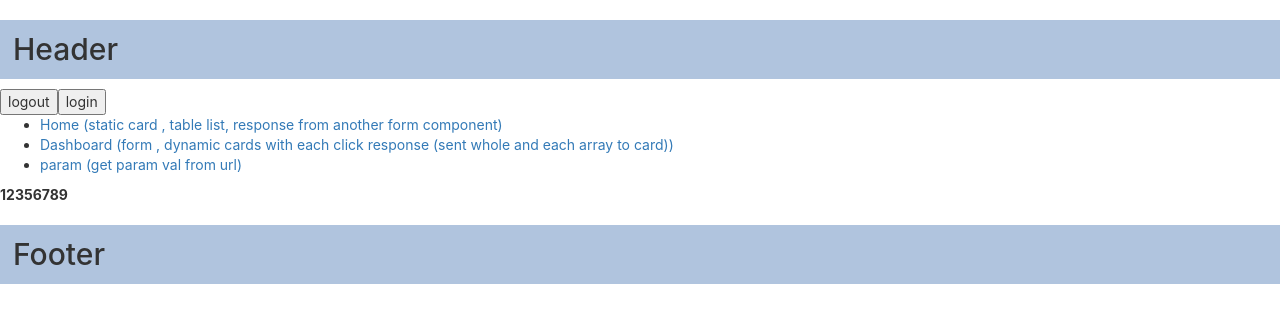
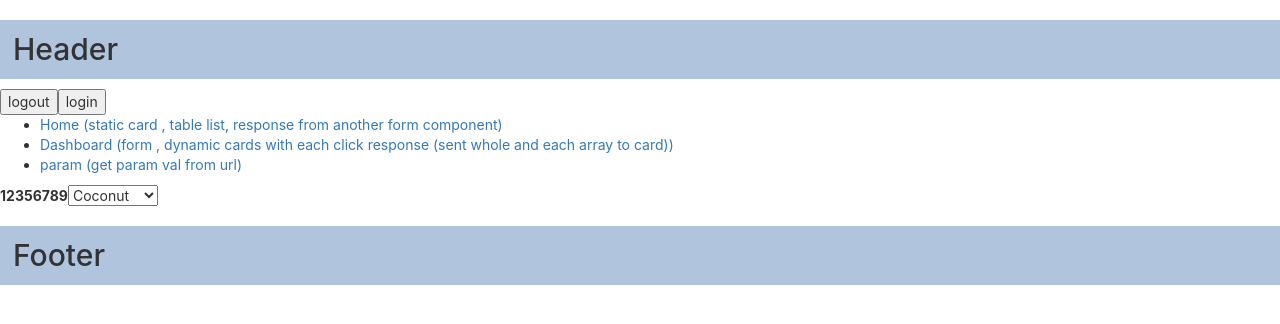
Before and after one commit to akhil-bp/react-basics, a React (Create React App) app: page / in a window 1280 px wide. Shown: the top 324 px of the page. Built offline with nearby package versions, Linux system fonts and the light colour scheme.

Commit message:
works fine

```diff
--- a/src/components/footer.js
+++ b/src/components/footer.js
@@ -1,24 +1,35 @@
 import React from "react";
-export default class Footer extends React.Component{
-    state={
-        data:null
+export default class Footer extends React.Component {
+    state = {
+        data: null,
+        selected: null
     }
     componentDidMount() {
-        const num = [1,2,3,5,6,7,8,9];
-        const dd = num.map((d)=>{
-            return(
-            <b key={d}>{d}</b>
+        const num = [1, 2, 3, 5, 6, 7, 8, 9];
+        const dd = num.map((d) => {
+            return (
+                <b key={d}>{d}</b>
             )
         })
-        this.setState({data:dd})
+        this.setState({ data: dd })
     }
-    render(){
+    handleChange = (e)=> {
+        this.setState({selected : e.target.value})
+        }
+    render() {
 
-    return(
+        return (
             <span>{this.state.data}
+                <select onChange={this.handleChange}>
+                    <option value="grapefruit">Grapefruit</option>
+                    <option value="lime">Lime</option>
+                    <option selected value="coconut">Coconut</option>
+                    <option value="mango">Mango</option>
+                </select>
+                <b>{this.state.selected}</b>
                 <h2>Footer</h2>
             </span>
         )
 
+    }
 }
-}
```
